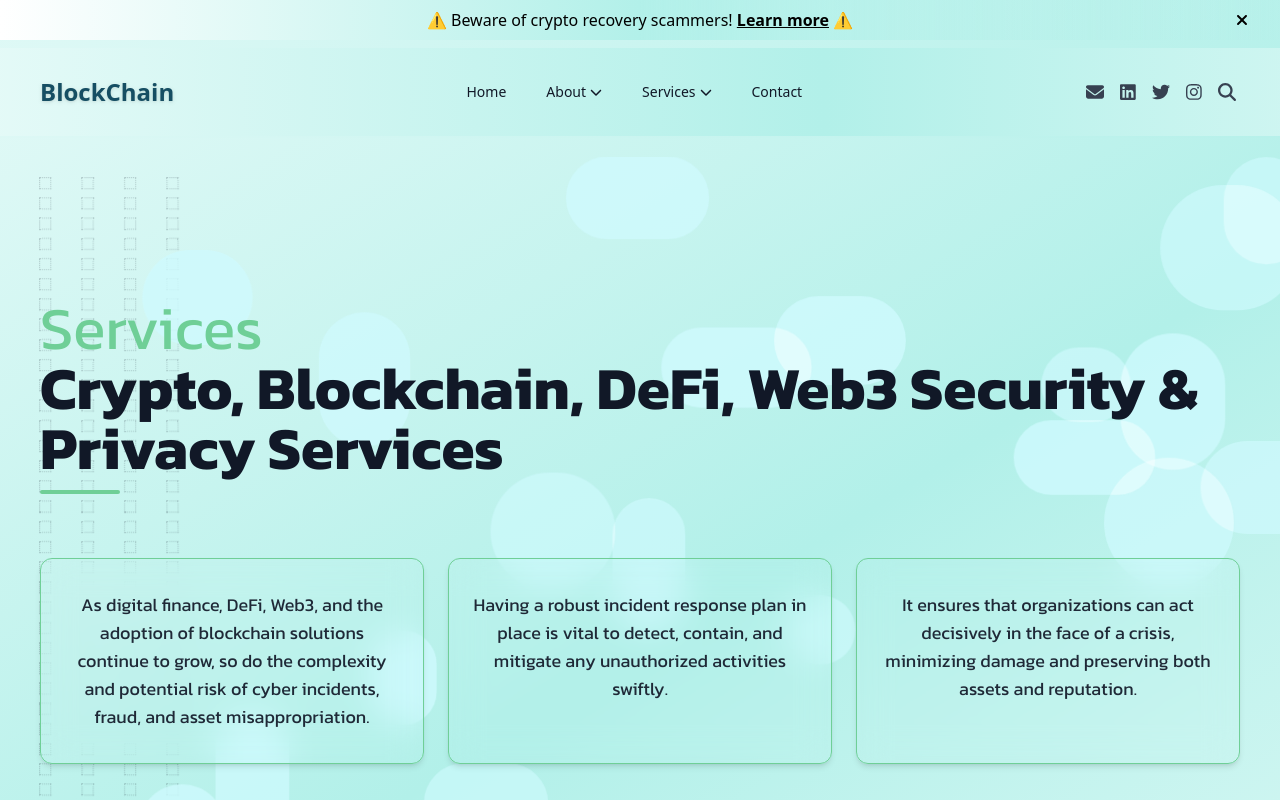
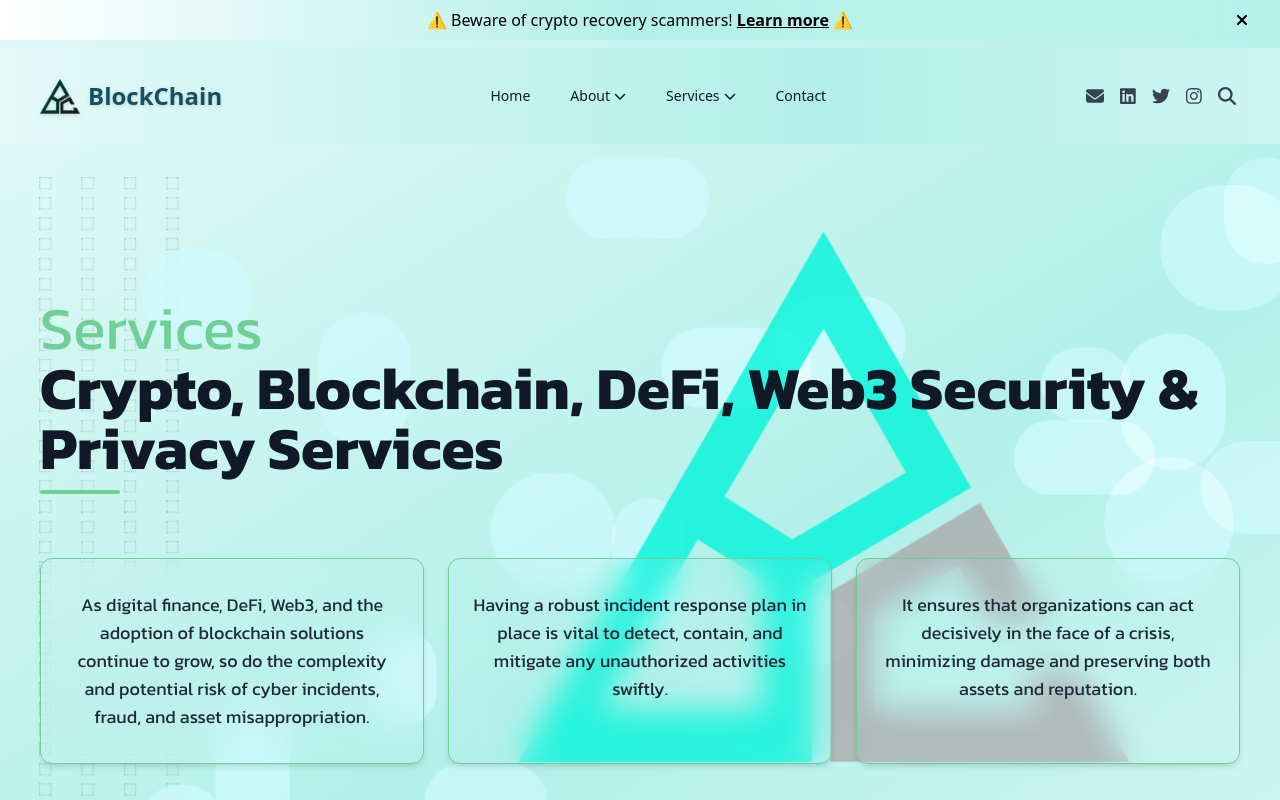
Before and after one commit to Suryansh9331/blockchain_project, a React (Vite) app: page /Services/web3-security in a window 1280 px wide. Shown: the top 800 px of the page. Built offline with nearby package versions, Linux system fonts and the light colour scheme.

Commit message:
update logo

```diff
--- a/src/components/layout/header.jsx
+++ b/src/components/layout/header.jsx
@@ -1,7 +1,7 @@
 // Header.jsx
 import React, { useState, useEffect, useRef } from "react";
 import { motion } from "framer-motion";
-
+import logobc from "../../assets/logobc.png";
 export default function Header({ title, description, links }) {
   const [isScrolled, setIsScrolled] = useState(false);
   const bubbleRef = useRef(null);
@@ -57,6 +57,30 @@ export default function Header({ title, description, links }) {
             }}
           ></div>
         ))}
+      </div>
+
+      {/* Fading Logo Background Image */}
+      <div className="absolute right-0 bottom-0 w-full h-full z-0 pointer-events-none">
+        <motion.img
+          src={logobc}
+          alt="Blurred Logo"
+          className="w-[500px] sm:w-[700px] lg:w-[850px] absolute right-8 bottom-0 pointer-events-none"
+          animate={{
+            opacity: [0.2, 0.8, 0.8, 0.2],
+            filter: [
+              "blur(20px)",
+              "blur(0px)",
+              "blur(0px)",
+              "blur(20px)",
+            ],
+          }}
+          transition={{
+            duration: 12,
+            ease: "easeInOut",
+            repeat: Infinity,
+            times: [0, 0.3, 0.6, 1],
+          }}
+        />
       </div>
 
       {/* Hero Content */}
--- a/src/components/layout/navbar.jsx
+++ b/src/components/layout/navbar.jsx
@@ -2,6 +2,7 @@ import { useEffect, useState } from "react";
 import { motion, AnimatePresence } from "framer-motion";
 import { Link } from "react-router-dom";
 import { FontAwesomeIcon } from "@fortawesome/react-fontawesome";
+import logohead from "../../assets/logohead.png"
 import {
   faEnvelope,
   faSearch,
@@ -49,8 +50,13 @@ export default function Navbar({ topbarHeight = 48 }) {
       <div className="max-w-7xl mx-auto px-4 sm:px-6 lg:px-10 py-3 flex justify-between items-center">
   <Link
     to="/"
-            className="text-lg sm:text-xl md:text-2xl font-extrabold text-cyan-900 drop-shadow hover:scale-105 transition-transform duration-300"
+    className="flex items-center gap-2 text-lg sm:text-xl md:text-2xl font-extrabold text-cyan-900 drop-shadow hover:scale-105 transition-transform duration-300"
   >
+    <img
+      src={logohead} // Replace with your logo image path
+      alt="Logo"
+      className="w-8 h-8 sm:w-10 sm:h-10 object-contain"
+    />
     BlockChain
   </Link>
 
@@ -126,6 +132,7 @@ export default function Navbar({ topbarHeight = 48 }) {
     <FontAwesomeIcon icon={mobileMenuOpen ? faTimes : faBars} />
   </button>
 </div>
+
 
         <AnimatePresence>
           {mobileMenuOpen && (
--- a/src/components/map.jsx
+++ b/src/components/map.jsx
@@ -1,21 +1,19 @@
-import React from "react";
+import React, { useState, useEffect } from "react";
 import {
   GoogleMap,
   LoadScript,
   Marker,
-  MarkerClusterer,
 } from "@react-google-maps/api";
-
 
 const containerStyle = {
   width: "100%",
   height: "500px",
 };
 
-const center = {
+const defaultCenter = {
   lat: 20.5937,
+  lng: 78.9629,
 };
-
 
 const markers = [
   { lat: 37.7749, lng: -122.4194, title: "San Francisco" },
@@ -26,18 +24,46 @@ const markers = [
 ];
 
 export default function MovableMap() {
+  const [currentLocation, setCurrentLocation] = useState(null);
+
+  useEffect(() => {
+    if (navigator.geolocation) {
+      const watcher = navigator.geolocation.watchPosition(
+        (position) => {
+          setCurrentLocation({
+            lat: position.coords.latitude,
+            lng: position.coords.longitude,
+          });
+        },
+        (error) => {
+          console.error("Error getting location", error);
+        },
+        {
+          enableHighAccuracy: true,
+          timeout: 5000,
+          maximumAge: 0,
+        }
+      );
+
+      // Cleanup watcher on unmount
+      return () => navigator.geolocation.clearWatch(watcher);
+    } else {
+      alert("Geolocation is not supported by this browser.");
+    }
+  }, []);
+
   return (
     <LoadScript googleMapsApiKey="YOUR_GOOGLE_MAPS_API_KEY">
       <GoogleMap
         mapContainerStyle={containerStyle}
-        center={center}
-        zoom={2}
+        center={currentLocation || defaultCenter}
+        zoom={currentLocation ? 12 : 2}
         options={{
           disableDefaultUI: false,
           draggable: true,
         }}
       >
-        {/* Add Markers */}
+        {/* Static Markers */}
         {markers.map((marker, index) => (
           <Marker
             key={index}
@@ -45,6 +71,17 @@ export default function MovableMap() {
             title={marker.title}
           />
         ))}
+
+        {/* Live Location Marker */}
+        {currentLocation && (
+          <Marker
+            position={currentLocation}
+            title="You are here"
+            icon={{
+              url: "http://maps.google.com/mapfiles/ms/icons/blue-dot.png",
+            }}
+          />
+        )}
       </GoogleMap>
     </LoadScript>
   );
--- a/src/pages/Contact/Contact.jsx
+++ b/src/pages/Contact/Contact.jsx
@@ -1,10 +1,11 @@
 import React from "react";
 import ContactForm from "../../components/contact_form";
-
+import MovableMap from "../../components/map";
 export default function Contact() {
   return (
     <>
       <ContactForm />
+      <MovableMap />
     </>
   );
 }
```
Also changed, not shown: src/assets/logobc.png (added), src/assets/logohead.png (added). Lines whose indentation alone changed are shown as unchanged.
